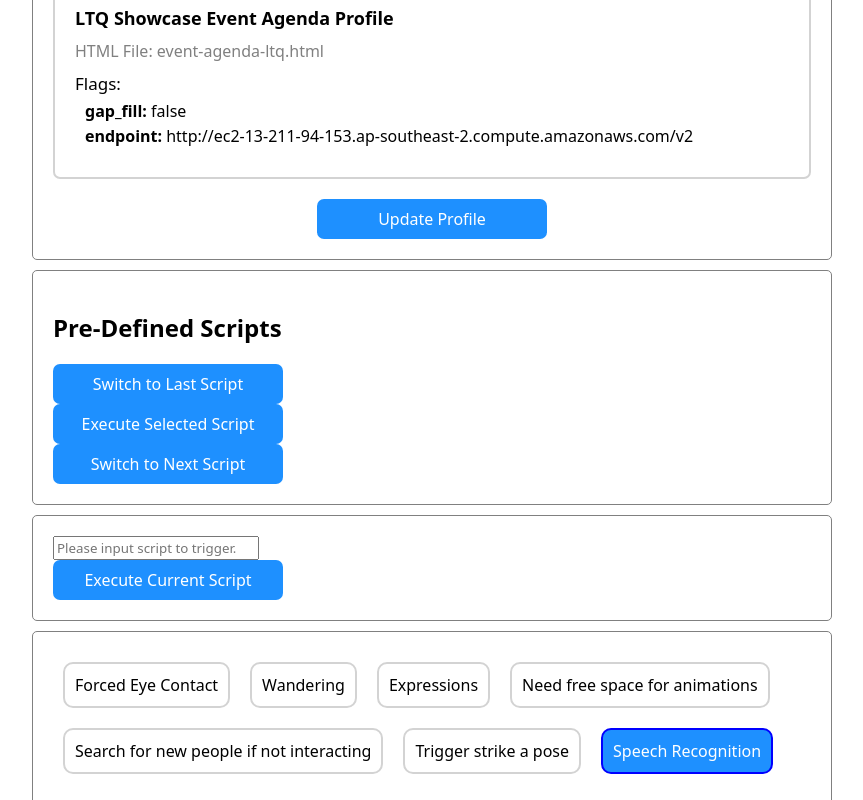
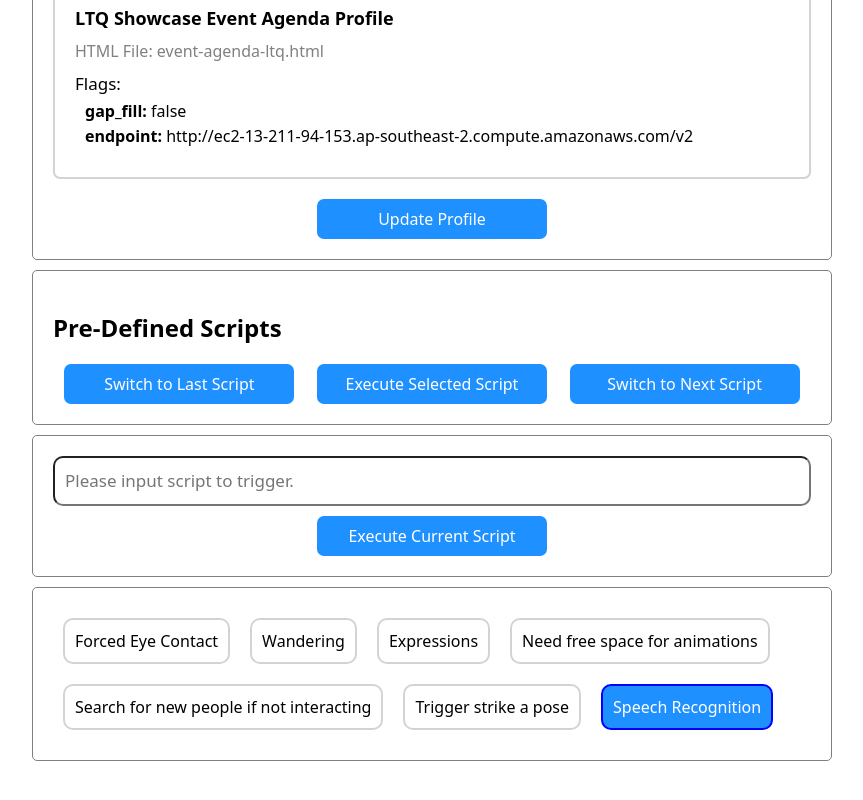
Before and after one commit to S3942721/robo-web-controller, a React (Vite) app in the folder frontend/: page / in a window 1280 px wide. Shown: the part 530-1330 px from the top of the page, without its empty margins (208-1071 px from the left). After the commit the page ends 1301 px from the top, so only its background shows below. Built offline with nearby package versions, Linux system fonts and the light colour scheme.

Commit message:
adjust css
Signed-off-by: cbh778899 <cbh778899@outlook.com>

```diff
--- a/frontend/src/styles/index.css
+++ b/frontend/src/styles/index.css
@@ -29,6 +29,12 @@ input:focus {
     align-content: center;
     text-align: center;
     transition-duration: .3s;
+    margin: auto;
+}
+
+.inline-btns {
+    display: flex;
+    align-items: center;
 }
 
 .btn:hover {
@@ -106,21 +112,25 @@ section > .script > .script-name {
 section > .script > .script-value {
     color: gray;
     margin-top: 5px;
+    height: 20px;
+    align-content: center;
+    white-space: nowrap;
+    overflow: hidden;
 }
 
-section > .manual-script {
+section > form > .manual-script {
     width: 100%;
-    min-height: 100px;
+    min-height: 50px;
     border-radius: 10px;
     max-width: 100%;
     min-width: 100%;
     padding: 10px;
     font-size: 17px;
+    margin-bottom: 10px;
 }
-section > .manual-script:focus {
+section > form > .manual-script:focus {
     outline: none;
 }
-
 
 /* Trigger */
 section > .trigger {
```
